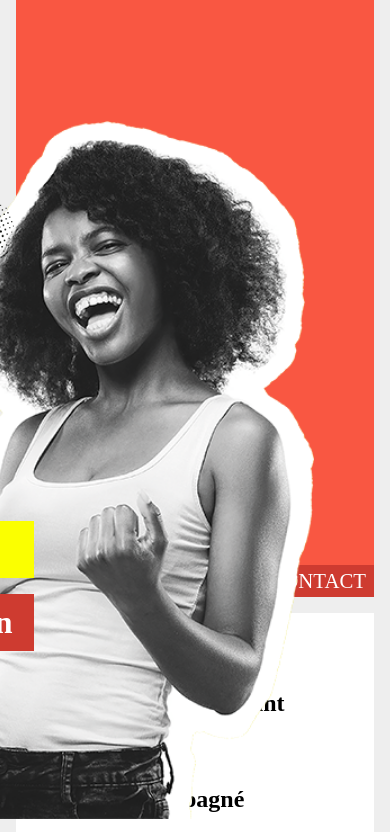
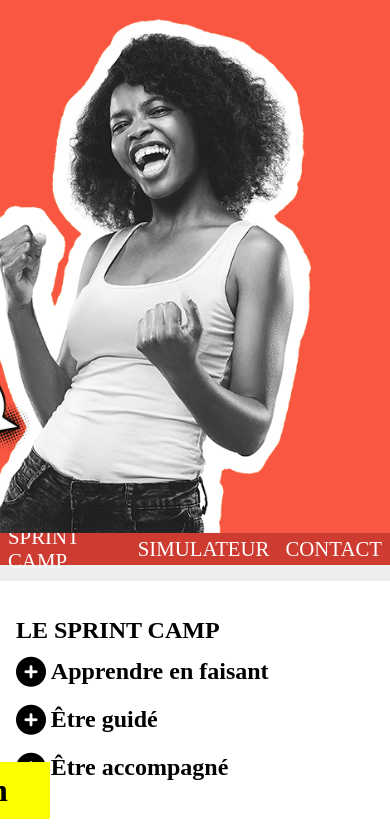
Before and after one commit to Huor97/site_simulateur, a plain HTML site: page index.html in a window 390 px wide. Shown: the part 311-1143 px from the top of the page. Drawn offline with Linux system fonts and the light colour scheme; grey boxes are pictures that could not be loaded.

Commit message:
modfiquation header et sprint

```diff
--- a/assets/css/style.css
+++ b/assets/css/style.css
@@ -1,3 +1,7 @@
+* {
+  box-sizing: border-box;
+}
+
 html, body{
   margin: 0;
   padding: 0;
@@ -6,7 +10,6 @@ html, body{
 body{
   background-color: #eeeeee;
 }
-
 
 main{
   max-width: 1200px;
@@ -150,6 +153,12 @@ nav ul li a{
   height: 0;
   overflow: hidden;
 }
+
+.paragraphs-active{
+  height: 300px;
+  overflow: visible;
+}
+
 @media screen and (max-width:960px){
   #logo img{
     width: 200px;
@@ -203,34 +212,47 @@ nav ul li a{
 
 }
 
-@media screen and (max-width: 768px) {
-
+@media screen and (max-width: 767px) {
+  main {
+    padding: 0;
+  }
   header{
     height: 100vh;
     display: flex;
     flex-direction: column;
     align-items: center;
-    padding-left: 0;
-    padding-top: 2rem;
-    padding-bottom: 0;
+    padding: 0;
     background: none;
     background-color: rgba(249,87,66,1);
   }
+
   #logo{
+    padding-top: 2rem;
     display: flex;
     justify-content: center;
   }
+
   #logo img{
-    width: 400px;
+    width: auto;
+  }
+
+  .cta {
+    position:relative;
+    height: auto;
+    width: 100%;
+    flex-grow: 1;
+    top: 0;
   }
 
   .cta .girl{
-    width: 450px;
-    top: 400px;
+    width: auto;
+    height: 90%;
+    bottom: 0;
+    right: 5%;
   }
 
   .cta .bubble{
-    width: 300px;
+    width: 45%;
     right: 300px;
     top: 400px;
     z-index: 1;
--- a/assets/js/main.js
+++ b/assets/js/main.js
@@ -0,0 +1,39 @@
+// function initAccordeon() {
+//     const accordeons = document.querySelectorAll(".sprint-text")
+//     for (const accordeon of accordeons) {
+//         accordeon = document.addEventListener("click", toggleAccordeon)
+//     }
+
+//     function toggleAccordeon(evt) {
+//         const activParagraph = document.querySelectorAll(".paragraphs")
+//         activParagraph.classList;
+//         activParagraph.toggle(true)
+
+//         if(activParagraph){
+//             console.log(activParagraph);
+//         }else{
+//             console.log("ne marche pas");
+//         }
+//     }
+// }
+
+// initAccordeon()
+
+function initAccordeon(){
+
+    let accordeons = document.querySelectorAll(".panel");
+
+    for (const accordeon of accordeons) {
+        accordeon.addEventListener("click", toggleAccordeon)
+        console.log(accordeon);
+    }
+
+
+
+    function toggleAccordeon() {
+        const paragraph = document.querySelector("#toggle-test")
+        paragraph.classList.toggle("paragraphs-active");
+     }
+
+}
+initAccordeon()
--- a/index.html
+++ b/index.html
@@ -42,7 +42,7 @@
             <i class="fas fa-plus-circle"></i>
             <h2 class="panel">Apprendre en faisant</h2>
           </div>
-            <p>Lorem ipsum, dolor sit amet consectetur adipisicing elit. Consequuntur voluptatibus voluptatem veniam non eum mollitia dignissimos quod. Iste amet cum in ex repudiandae? Neque maiores odio temporibus voluptatibus hic? Exercitationem.</p>
+            <p id="toggle-test">Lorem ipsum, dolor sit amet consectetur adipisicing elit. Consequuntur voluptatibus voluptatem veniam non eum mollitia dignissimos quod. Iste amet cum in ex repudiandae? Neque maiores odio temporibus voluptatibus hic? Exercitationem.</p>
         </div>
 
         <div class="sprint-text">
```
